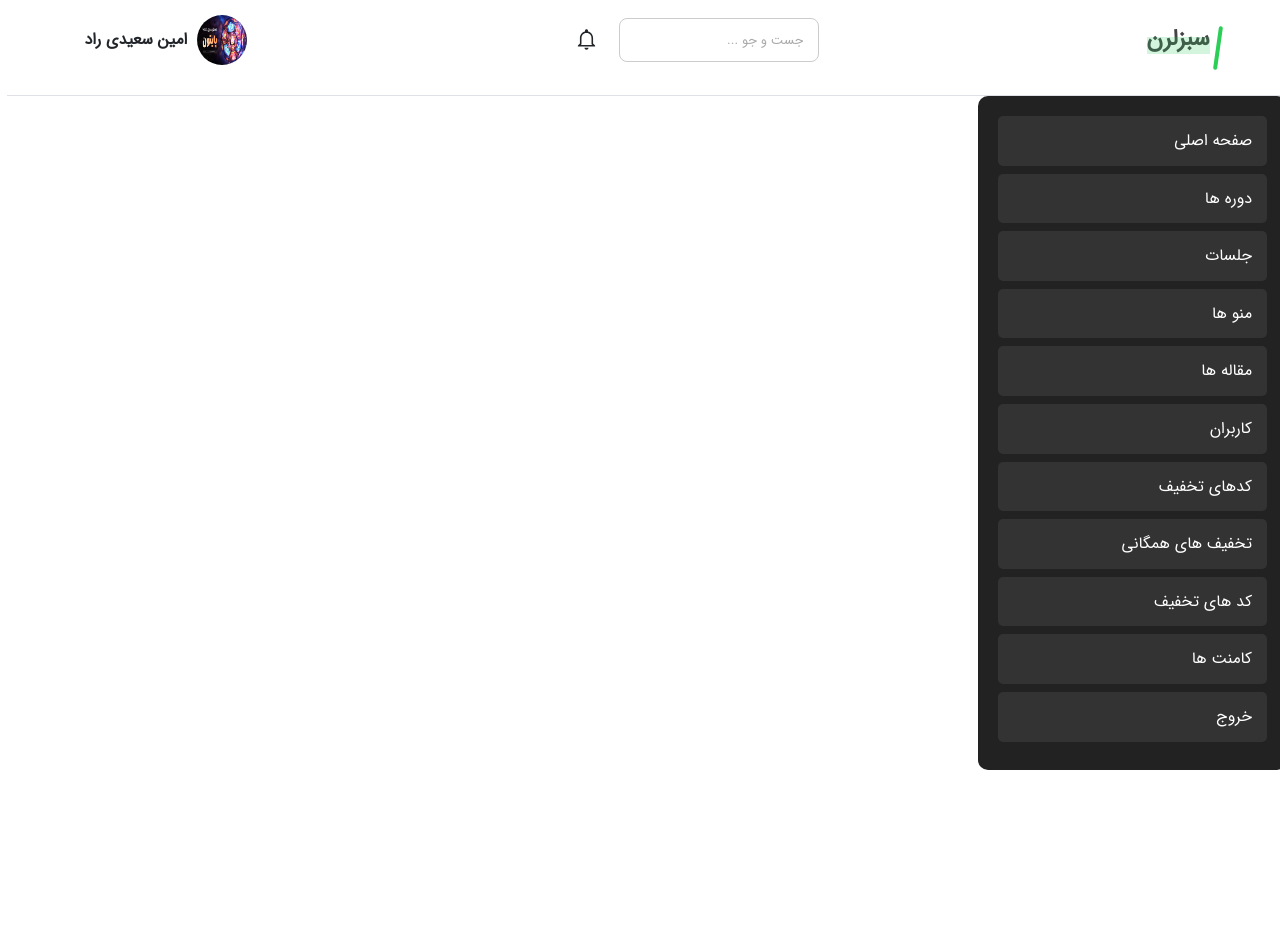
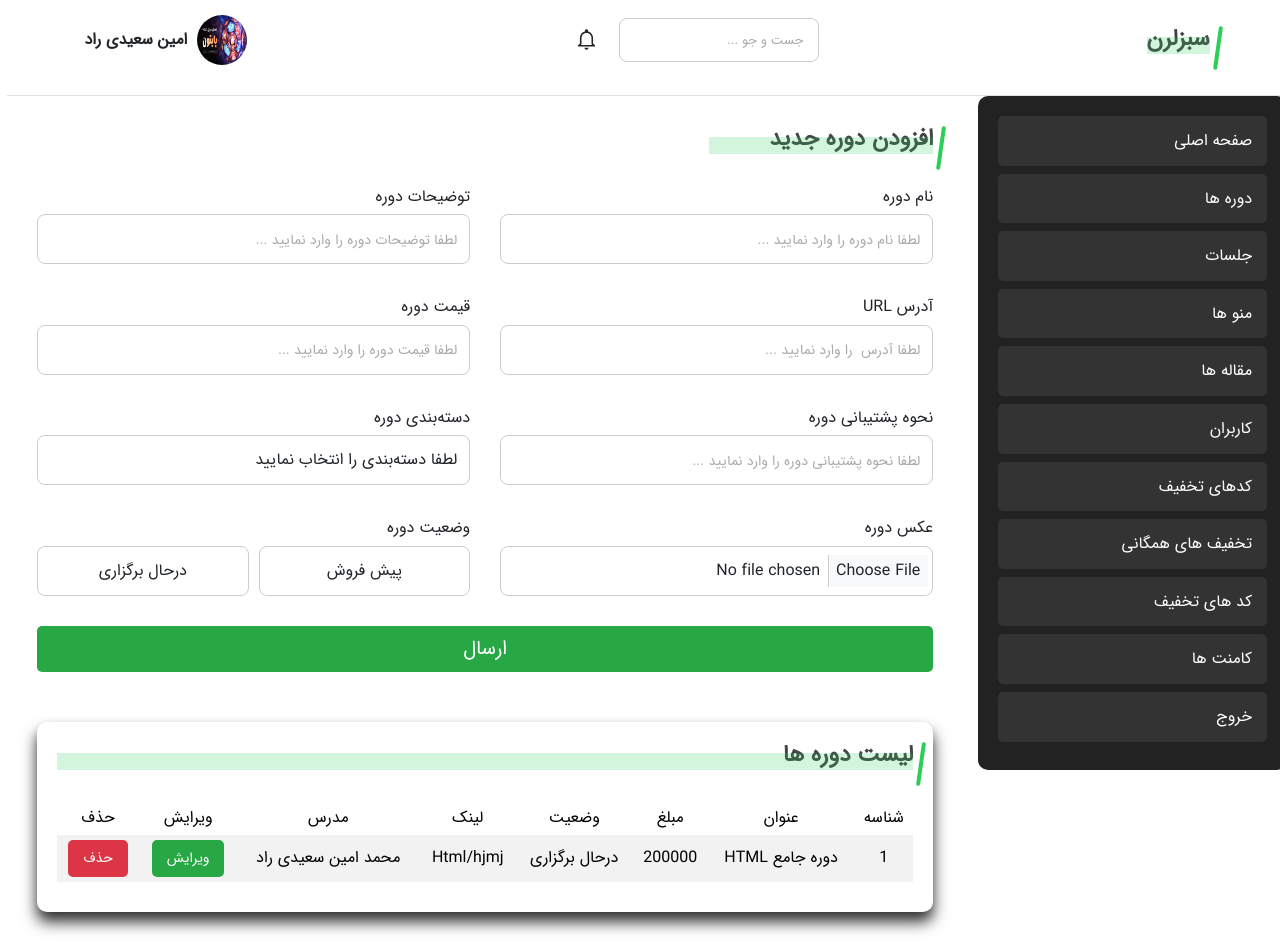
Before and after one commit to jalil-jj/MyProject, a React (Create React App) app: page /p-admin/courses in a window 1280 px wide. Before the commit the page ends 800 px from the top, so only its background shows below. Built offline with nearby package versions, Linux system fonts and the light colour scheme.

Commit message:
Admin Courses Page

```diff
--- a/src/Pages/AdminPanel/AdminCourses/AdminCourses.css
+++ b/src/Pages/AdminPanel/AdminCourses/AdminCourses.css
@@ -0,0 +1,150 @@
+.form-control {
+    height: 50px; /* افزایش ارتفاع */
+    font-size: 16px; /* بزرگ‌تر کردن متن */
+    padding: 12px; /* افزایش فاصله داخلی */
+    border-radius: 8px; /* گردتر کردن گوشه‌ها */
+    border: 1px solid #ccc; /* ایجاد مرز ملایم */
+    transition: all 0.3s ease-in-out;
+}
+
+/* افکت هنگام فوکوس */
+.form-control:focus {
+    border-color: #4CAF50;
+    box-shadow: 0px 0px 5px rgba(76, 175, 80, 0.5);
+}
+
+/* افزایش اندازه placeholder */
+.form-control::placeholder {
+    font-size: 14px;
+    color: #aaa;
+}
+
+select {
+    width: 100%;
+    height: 50px; /* ارتفاع بزرگ‌تر */
+    font-size: 16px; /* فونت خواناتر */
+    padding: 10px; /* افزایش فاصله داخلی */
+    border-radius: 8px; /* گوشه‌های گرد */
+    border: 1px solid #ccc; /* مرز ملایم */
+    background-color: #fff; /* پس‌زمینه سفید */
+    cursor: pointer;
+    transition: all 0.3s ease-in-out;
+}
+
+/* افکت هنگام فوکوس */
+select:focus {
+    border-color: #4CAF50;
+    box-shadow: 0px 0px 5px rgba(76, 175, 80, 0.5);
+    outline: none;
+}
+
+.radio-group {
+    display: flex;
+    align-items: center;
+    justify-content: space-between;
+    width: 100%;
+    height: 50px; /* ارتفاع مشابه input */
+    border: 1px solid #ccc;
+    border-radius: 8px; /* گوشه‌های گرد */
+    padding: 10px 15px;
+    background-color: #fff;
+    transition: all 0.3s ease-in-out;
+    cursor: pointer;
+}
+
+/* افکت هنگام هاور یا انتخاب */
+.radio-group:hover, .radio-group input:checked + label {
+    border-color: #4CAF50;
+    box-shadow: 0px 0px 5px rgba(76, 175, 80, 0.5);
+}
+
+/* استایل‌دهی دکمه‌های رادیویی */
+.radio-group input {
+    display: none; /* مخفی کردن دکمه‌های پیش‌فرض */
+}
+
+/* استایل انتخاب شده */
+.radio-group label {
+    width: 100%;
+    text-align: center;
+    font-size: 16px;
+    padding: 10px 0;
+    cursor: pointer;
+}
+
+/* تغییر رنگ برای گزینه انتخاب‌شده */
+.radio-group input:checked + label {
+    background-color: #4CAF50;
+    color: white;
+    border-radius: 8px;
+}
+
+
+
+/* Table */
+
+.data-table{
+    margin-top: 5rem;
+    box-shadow: 0px 4px 8px rgba(0, 0, 0, 0.1), 0px 10px 15px rgba(0, 0, 0, 0.8); /* سایه ملایم و نرم */
+    border-radius: 10px; /* گوشه‌های گرد */
+    padding: 20px; /* فضای داخلی */
+    background-color: #fff; /* پس‌زمینه سفید برای تفکیک از رنگ پس‌زمینه */
+}
+
+
+
+table {
+    width: 100%;
+    margin-top: 20px;
+    font-size: 16px;
+    border-collapse: collapse;
+}
+
+/* استایل برای سطرهای جدول */
+th, td {
+    padding: 12px 15px;
+    text-align: center;
+}
+
+/* رنگ پس‌زمینه سطرها */
+thead {
+    background-color: #4CAF50;
+    color: white;
+}
+
+tbody tr:nth-child(odd) {
+    background-color: #f9f9f9;
+}
+
+tbody tr:hover {
+    background-color: #f1f1f1;
+}
+
+/* استایل دکمه‌ها */
+.btn {
+    padding: 8px 15px;
+    font-size: 14px;
+    border-radius: 5px;
+    border: none;
+    cursor: pointer;
+}
+
+/* دکمه‌های ویرایش */
+.btn-success {
+    background-color: #28a745;
+    color: white;
+}
+
+.btn-success:hover {
+    background-color: #218838;
+}
+
+/* دکمه‌های حذف */
+.btn-danger {
+    background-color: #dc3545;
+    color: white;
+}
+
+.btn-danger:hover {
+    background-color: #c82333;
+}
--- a/src/Pages/AdminPanel/AdminCourses/AdminCourses.js
+++ b/src/Pages/AdminPanel/AdminCourses/AdminCourses.js
@@ -1,12 +1,110 @@
 import React from 'react'
 import Table from 'react-bootstrap/Table';
-import Topbar from '../../../Components/AdminPanel/Topbar/Topbar';
-import Sidebar from '../../../Components/AdminPanel/Sidebar/Sidebar'
 import './AdminCourses.css'
 
 export default function AdminCourses() {
   return (
-    <div className='admin-courses'>
+    <div className='admin-courses px-5 mb-5'>
+
+      <div>
+        <h2 className='title w-25 my-5'>افزودن دوره جدید</h2>
+
+        <form className="row g-5">
+
+          <div className="col-md-6">
+            <label htmlFor="courseName" className="form-label">نام دوره</label>
+            <input type="text" id="courseName" name="courseName" className="form-control" placeholder="لطفا نام دوره را وارد نمایید ..." />
+          </div>
+
+          <div className="col-md-6">
+            <label htmlFor="coursePrice" className="form-label">توضیحات دوره</label>
+            <input type="text" id="coursePrice" name="coursePrice" className="form-control" placeholder="لطفا توضیحات دوره را وارد نمایید ..." />
+          </div>
+
+          <div className="col-md-6">
+            <label htmlFor="courseInstructor" className="form-label">آدرس URL</label>
+            <input type="text" id="courseInstructor" name="courseInstructor" className="form-control" placeholder="لطفا آدرس  را وارد نمایید ..." />
+          </div>
+
+          <div className="col-md-6">
+            <label htmlFor="courseCategory" className="form-label">قیمت دوره</label>
+            <input type="text" id="courseCategory" name="courseCategory" className="form-control" placeholder="لطفا قیمت دوره را وارد نمایید ..." />
+          </div>
+
+          <div className="col-md-6">
+            <label htmlFor="courseCategory" className="form-label">نحوه پشتیبانی دوره</label>
+            <input type="text" id="courseCategory" name="courseCategory" className="form-control" placeholder="لطفا نحوه پشتیبانی دوره را وارد نمایید ..." />
+          </div>
+
+          <div className="col-md-6">
+            <label htmlFor="courseCategory" className="form-label">دسته‌بندی دوره</label>
+            <select id="courseCategory" name="courseCategory" className="form-control">
+              <option value="">لطفا دسته‌بندی را انتخاب نمایید</option>
+              <option value="react">دوره جامع React</option>
+              <option value="vue">دوره جامع Vue</option>
+              <option value="angular">دوره جامع Angular</option>
+              <option value="nodejs">دوره جامع Node.js</option>
+            </select>
+          </div>
+
+          <div className="col-md-6">
+            <label htmlFor="courseCategory" className="form-label">عکس دوره</label>
+            <input type="file" id="courseCategory" name="courseCategory" className="form-control" placeholder="لطفا نحوه پشتیبانی دوره را وارد نمایید ..." />
+          </div>
+
+          <div className="col-md-6">
+            <label className="form-label">وضعیت دوره</label>
+            <div className="d-flex gap-3">
+              <div className="radio-group">
+                <input type="radio" id="active" name="courseStatus" value="active" />
+                <label htmlFor="active">پیش فروش</label>
+              </div>
+              <div className="radio-group">
+                <input type="radio" id="inactive" name="courseStatus" value="inactive" />
+                <label htmlFor="inactive">درحال برگزاری</label>
+              </div>
+            </div>
+          </div>
+
+          <div className='col-12'>
+            <button className='btn btn-success w-100 fs-2'>ارسال</button>
+          </div>
+        </form>
+      </div>
+
+      <div className='data-table'>
+        <h2 className='title mb-5'>لیست دوره ها</h2>
+        <Table striped bordered hover>
+          <thead>
+            <tr>
+              <th>شناسه</th>
+              <th>عنوان</th>
+              <th>مبلغ</th>
+              <th>وضعیت</th>
+              <th>لینک</th>
+              <th>مدرس</th>
+              <th>ویرایش</th>
+              <th>حذف</th>
+            </tr>
+          </thead>
+          <tbody>
+            <tr>
+              <td>1</td>
+              <td>دوره جامع HTML</td>
+              <td>200000</td>
+              <td>درحال برگزاری</td>
+              <td>Html/hjmj</td>
+              <td>محمد امین سعیدی راد</td>
+              <td>
+                <button className='btn btn-success'>ویرایش</button>
+              </td>
+              <td>
+                <button className='btn btn-danger'>حذف</button>
+              </td>
+            </tr>
+          </tbody>
+        </Table>
+      </div>
     </div>
   )
 }
```
